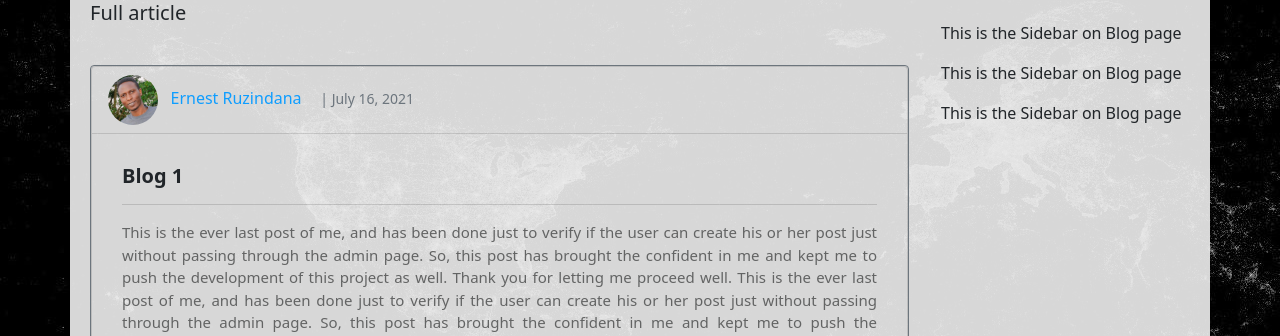
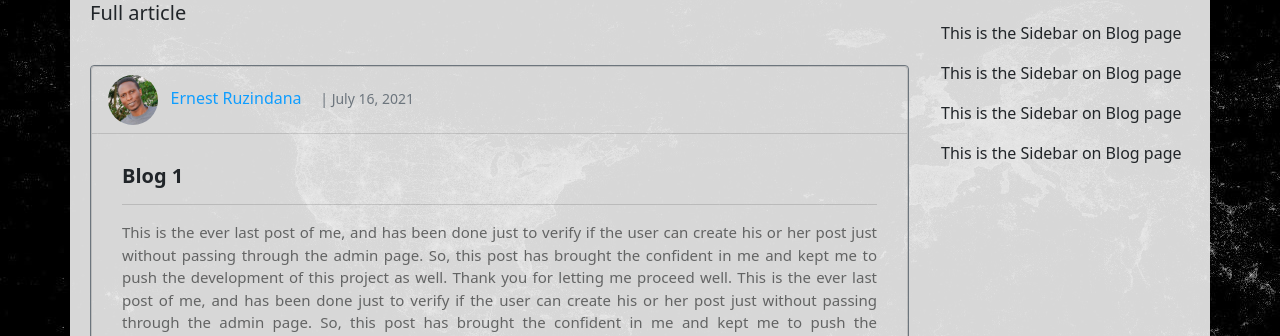
Before and after one commit to ErnestRuzindana/geodrhub, a Django app: page /post/1/ in a window 1280 px wide. Shown: the part 115-451 px from the top of the page. Run offline with Django 3.2, Linux system fonts and the light colour scheme; data comes from the database, SQL or seed files in the repository; some libraries are stand-ins or nearby versions.

Commit message:
1st commit

```diff
--- a/geodrapp/templates/geodrapp/post_detail.html
+++ b/geodrapp/templates/geodrapp/post_detail.html
@@ -194,6 +194,7 @@
             <p>This is the Sidebar on Blog page</p>
             <p>This is the Sidebar on Blog page</p>
             <p>This is the Sidebar on Blog page</p>
+            <p>This is the Sidebar on Blog page</p>
         </div>
 
     </div>
```
